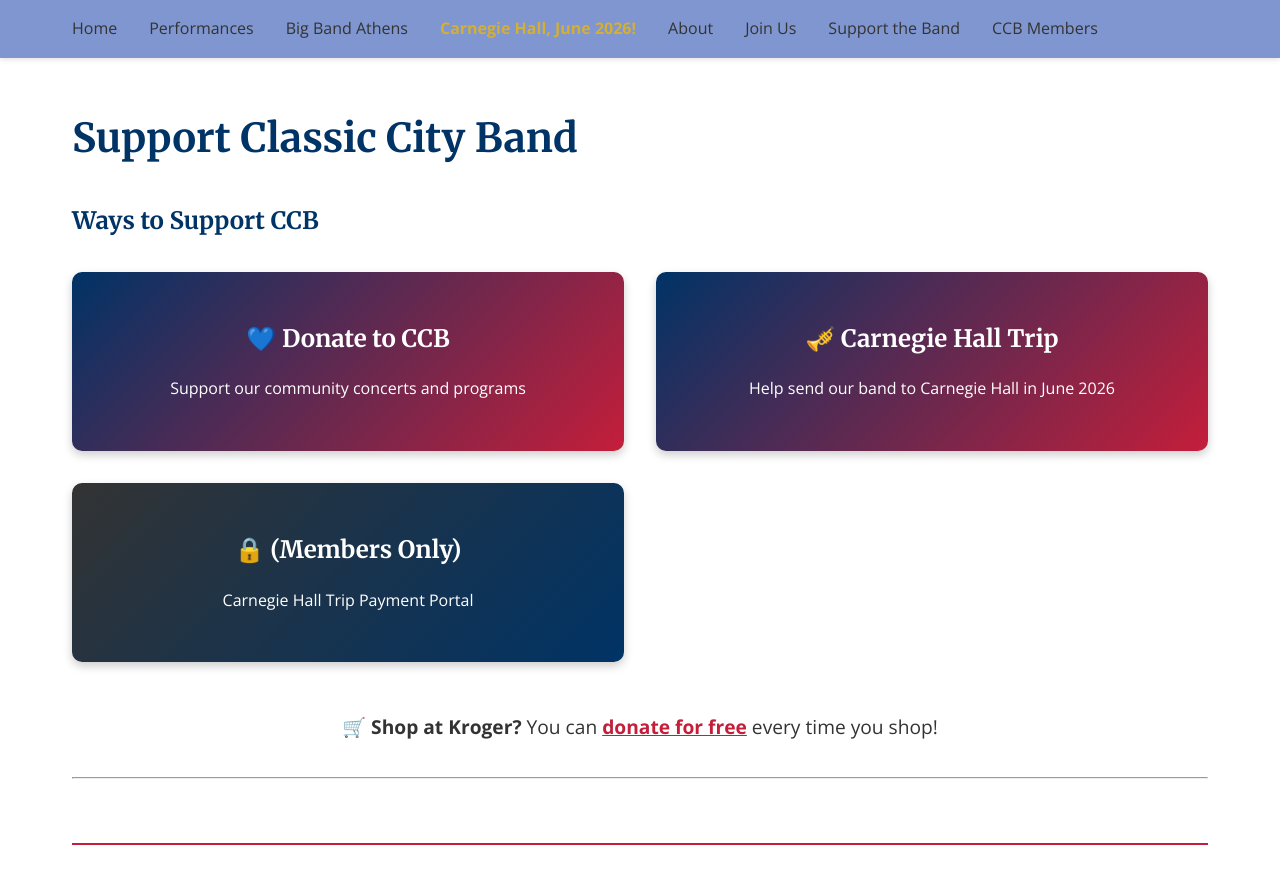
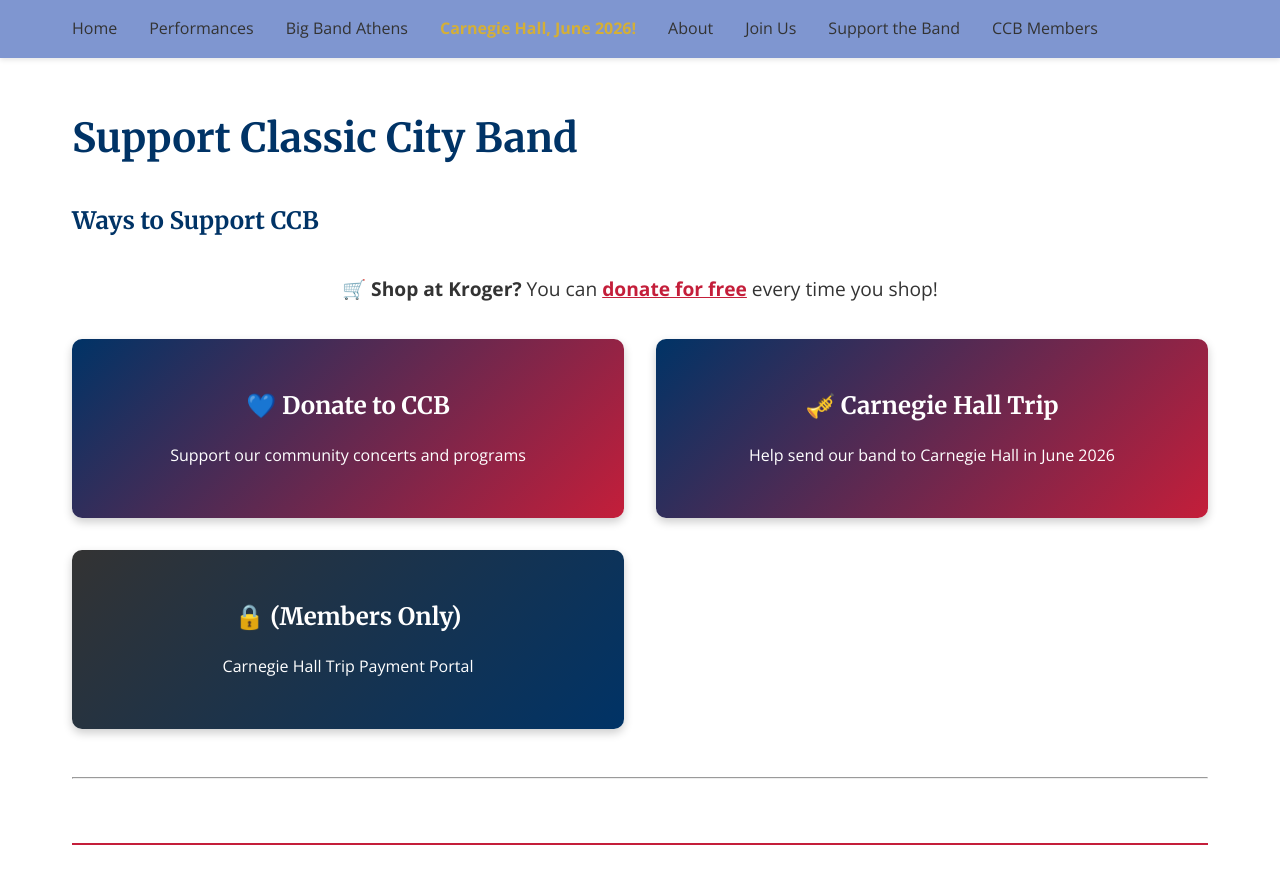
Before and after one commit to webmasterCCB/CCBwebsite, a Jekyll site: the page built from support.md, in a window 1280 px wide and 900 px high. Shown: the top 884 px of the window. Built offline with Jekyll 4.4.1, drawn with Linux system fonts in a browser that asks for light colours; comment, search, counter and statistics services are not loaded.

Commit message:
Update support.md

```diff
--- a/support.md
+++ b/support.md
@@ -5,6 +5,10 @@ permalink: /support/
 ---
 
 ## Ways to Support CCB
+
+<p style="text-align: center; margin: 2rem 0; font-size: 1.2rem;">
+  <strong>🛒 Shop at Kroger?</strong> You can <a href="#kroger" style="color: var(--primary-red); font-weight: bold; text-decoration: underline;">donate for free</a> every time you shop!
+</p>
 
 <div class="support-grid">
   <a href="/CCBwebsite/donate-general" class="support-card">
@@ -23,9 +27,7 @@ permalink: /support/
   </a>
 </div>
 
-<p style="text-align: center; margin: 2rem 0; font-size: 1.2rem;">
-  <strong>🛒 Shop at Kroger?</strong> You can <a href="#kroger" style="color: var(--primary-red); font-weight: bold; text-decoration: underline;">donate for free</a> every time you shop!
-</p>
+
 
 ---
 
```
